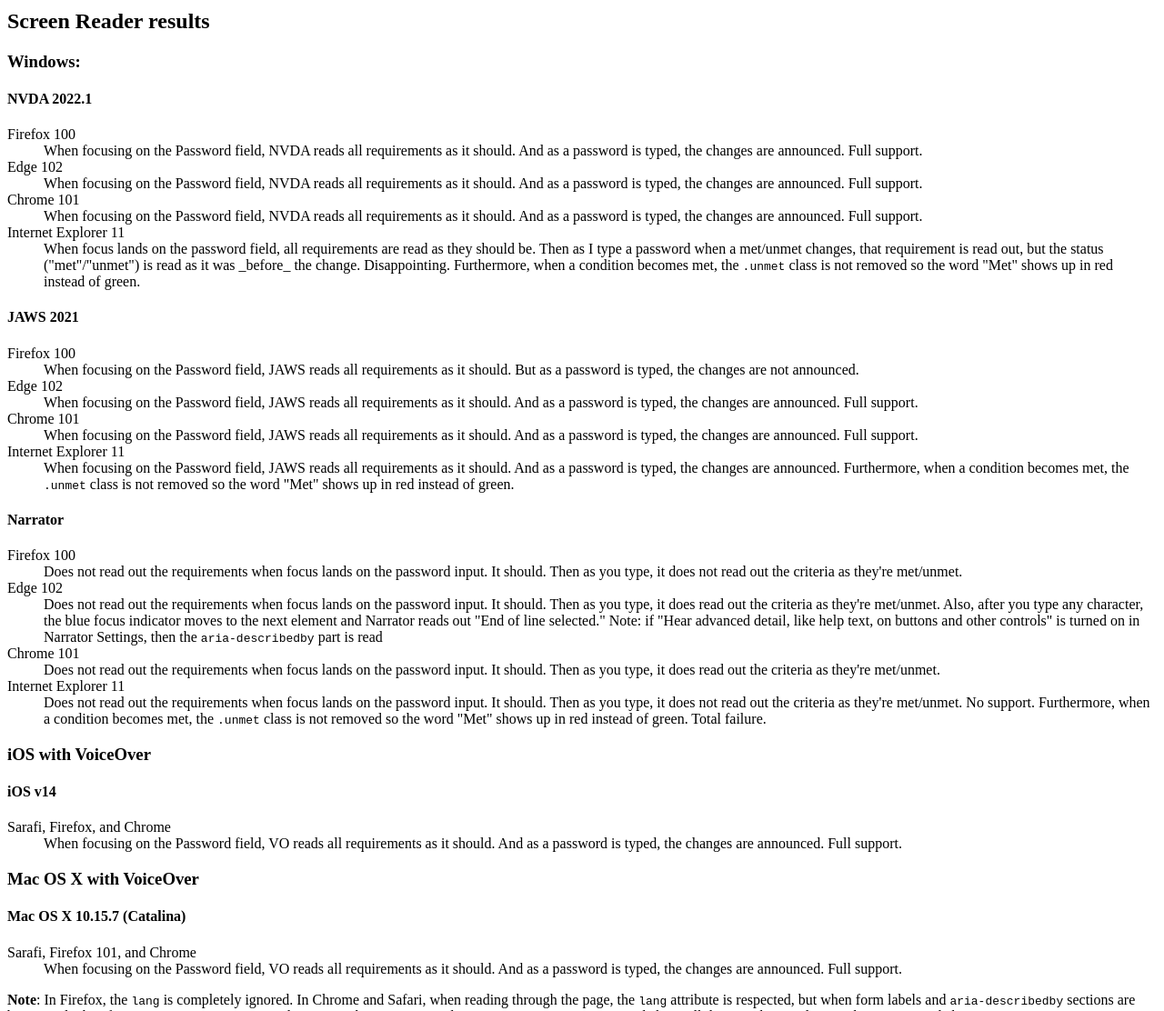
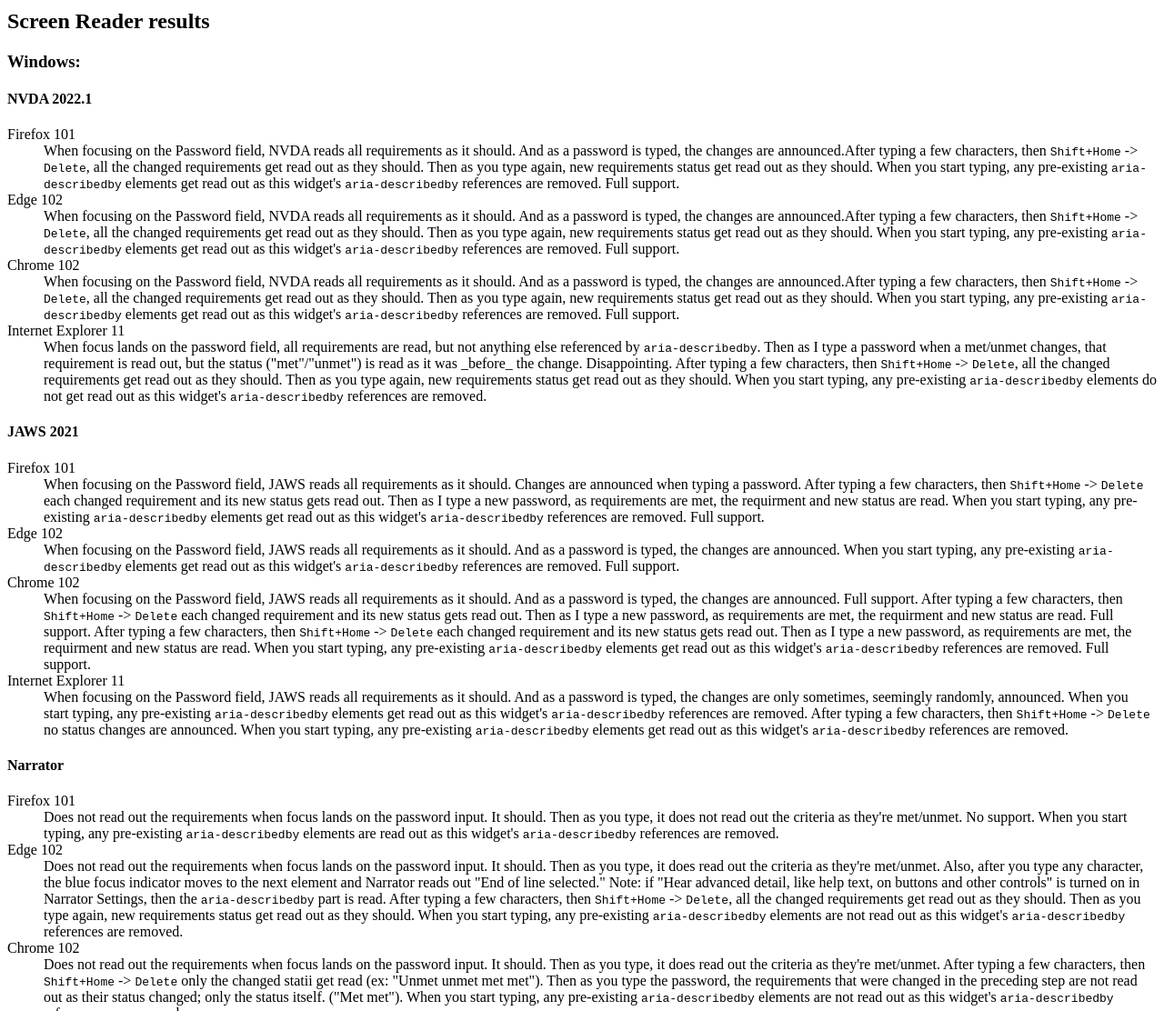
Before and after one commit to andrewnordlund/passwordRequirements, a plain HTML site: page pwReqTest-3.html in a window 1280 px wide. Shown: the part 1260-2372 px from the top of the page at 91% size. Drawn offline with Linux system fonts and the light colour scheme.

Commit message:
Updated SR results.

```diff
--- a/pwReqTest-3.html
+++ b/pwReqTest-3.html
@@ -112,40 +112,40 @@
 					<section>
 						<h4>NVDA 2022.1</h4>
 						<dl>
-							<dt>Firefox 100</dt>
-							<dd>When focusing on the Password field, NVDA reads all requirements as it should.  And as a password is typed, the changes are announced.  Full support.</dd>
+							<dt>Firefox 101</dt>
+							<dd>When focusing on the Password field, NVDA reads all requirements as it should.  And as a password is typed, the changes are announced.After typing a few characters, then <kbd>Shift+Home</kbd> -&gt; <kbd>Delete</kbd>, all the changed requirements get read out as they should.  Then as you type again, new requirements status get read out as they should. When you start typing, any pre-existing <code>aria-describedby</code> elements get read out as this widget's <code>aria-describedby</code> references are removed. Full support.</dd>
 							<dt>Edge 102</dt>
-							<dd>When focusing on the Password field, NVDA reads all requirements as it should.  And as a password is typed, the changes are announced.  Full support.</dd>
-							<dt>Chrome 101</dt>
-							<dd>When focusing on the Password field, NVDA reads all requirements as it should.  And as a password is typed, the changes are announced.  Full support.</dd>
+							<dd>When focusing on the Password field, NVDA reads all requirements as it should.  And as a password is typed, the changes are announced.After typing a few characters, then <kbd>Shift+Home</kbd> -&gt; <kbd>Delete</kbd>, all the changed requirements get read out as they should.  Then as you type again, new requirements status get read out as they should.  When you start typing, any pre-existing <code>aria-describedby</code> elements get read out as this widget's <code>aria-describedby</code> references are removed.  Full support.</dd>
+							<dt>Chrome 102</dt>
+							<dd>When focusing on the Password field, NVDA reads all requirements as it should.  And as a password is typed, the changes are announced.After typing a few characters, then <kbd>Shift+Home</kbd> -&gt; <kbd>Delete</kbd>, all the changed requirements get read out as they should.  Then as you type again, new requirements status get read out as they should.  When you start typing, any pre-existing <code>aria-describedby</code> elements get read out as this widget's <code>aria-describedby</code> references are removed.  Full support.</dd>
 							<dt>Internet Explorer 11</dt>
-							<dd>When focus lands on the password field, all requirements are read as they should be. Then as I type a password when a met/unmet changes, that requirement is read out, but the status ("met"/"unmet") is read as it was _before_ the change.  Disappointing.  Furthermore, when a condition becomes met, the <code>.unmet</code> class is not removed so the word "Met" shows up in red instead of green.</dd>
+							<dd>When focus lands on the password field, all requirements are read, but not anything else referenced by <code>aria-describedby</code>. Then as I type a password when a met/unmet changes, that requirement is read out, but the status ("met"/"unmet") is read as it was _before_ the change.  Disappointing.  After typing a few characters, then <kbd>Shift+Home</kbd> -&gt; <kbd>Delete</kbd>, all the changed requirements get read out as they should.  Then as you type again, new requirements status get read out as they should.  When you start typing, any pre-existing <code>aria-describedby</code> elements do not get read out as this widget's <code>aria-describedby</code> references are removed.</dd>
 						</dl>
 					</section>
 					<section>
 						<h4>JAWS 2021</h4>
 						<dl>
-							<dt>Firefox 100</dt>
-							<dd>When focusing on the Password field, JAWS reads all requirements as it should.  But as a password is typed, the changes are not announced.</dd>
+							<dt>Firefox 101</dt>
+							<dd>When focusing on the Password field, JAWS reads all requirements as it should. Changes are announced when typing a password.  After typing a few characters, then <kbd>Shift+Home</kbd> -&gt; <kbd>Delete</kbd> each changed requirement and its new status gets read out.  Then as I type a new password, as requirements are met, the requirment and new status are read. When you start typing, any pre-existing <code>aria-describedby</code> elements get read out as this widget's <code>aria-describedby</code> references are removed. Full support.</dd>
 							<dt>Edge 102</dt>
-							<dd>When focusing on the Password field, JAWS reads all requirements as it should.  And as a password is typed, the changes are announced.  Full support.</dd>
-							<dt>Chrome 101</dt>
-							<dd>When focusing on the Password field, JAWS reads all requirements as it should.  And as a password is typed, the changes are announced.  Full support.</dd>
+							<dd>When focusing on the Password field, JAWS reads all requirements as it should.  And as a password is typed, the changes are announced. When you start typing, any pre-existing <code>aria-describedby</code> elements get read out as this widget's <code>aria-describedby</code> references are removed.  Full support.</dd>
+							<dt>Chrome 102</dt>
+							<dd>When focusing on the Password field, JAWS reads all requirements as it should.  And as a password is typed, the changes are announced.  Full support. After typing a few characters, then <kbd>Shift+Home</kbd> -&gt; <kbd>Delete</kbd> each changed requirement and its new status gets read out.  Then as I type a new password, as requirements are met, the requirment and new status are read.  Full support.  After typing a few characters, then <kbd>Shift+Home</kbd> -&gt; <kbd>Delete</kbd> each changed requirement and its new status gets read out.  Then as I type a new password, as requirements are met, the requirment and new status are read.  When you start typing, any pre-existing <code>aria-describedby</code> elements get read out as this widget's <code>aria-describedby</code> references are removed.  Full support.</dd>
 							<dt>Internet Explorer 11</dt>
-							<dd>When focusing on the Password field, JAWS reads all requirements as it should.  And as a password is typed, the changes are announced.  Furthermore, when a condition becomes met, the <code>.unmet</code> class is not removed so the word "Met" shows up in red instead of green.</dd>
+							<dd>When focusing on the Password field, JAWS reads all requirements as it should.  And as a password is typed, the changes are only sometimes, seemingly randomly, announced.  When you start typing, any pre-existing <code>aria-describedby</code> elements get read out as this widget's <code>aria-describedby</code> references are removed.  After typing a few characters, then <kbd>Shift+Home</kbd> -&gt; <kbd>Delete</kbd> no status changes are announced.  When you start typing, any pre-existing <code>aria-describedby</code> elements get read out as this widget's <code>aria-describedby</code> references are removed.</dd>
 						</dl>
 					</section>
 					<section>
 						<h4>Narrator</h4>
 						<dl>
-							<dt>Firefox 100</dt>
-							<dd>Does not read out the requirements when focus lands on the password input.  It should.  Then as you type, it does not read out the criteria as they're met/unmet.</dd>
+							<dt>Firefox 101</dt>
+							<dd>Does not read out the requirements when focus lands on the password input.  It should.  Then as you type, it does not read out the criteria as they're met/unmet.  No support.   When you start typing, any pre-existing <code>aria-describedby</code> elements are read out as this widget's <code>aria-describedby</code> references are removed.</dd>
 							<dt>Edge 102</dt>
-							<dd>Does not read out the requirements when focus lands on the password input.  It should.  Then as you type, it does read out the criteria as they're met/unmet.  Also, after you type any character, the blue focus indicator moves to the next element and Narrator reads out "End of line selected."  Note: if "Hear advanced detail, like help text, on buttons and other controls" is turned on in Narrator Settings, then the <code>aria-describedby</code> part is read</dd>
-							<dt>Chrome 101</dt>
-							<dd>Does not read out the requirements when focus lands on the password input.  It should.  Then as you type, it does read out the criteria as they're met/unmet.</dd>
+							<dd>Does not read out the requirements when focus lands on the password input.  It should.  Then as you type, it does read out the criteria as they're met/unmet.  Also, after you type any character, the blue focus indicator moves to the next element and Narrator reads out "End of line selected."  Note: if "Hear advanced detail, like help text, on buttons and other controls" is turned on in Narrator Settings, then the <code>aria-describedby</code> part is read.  After typing a few characters, then <kbd>Shift+Home</kbd> -&gt; <kbd>Delete</kbd>, all the changed requirements get read out as they should.  Then as you type again, new requirements status get read out as they should.  When you start typing, any pre-existing <code>aria-describedby</code> elements are not read out as this widget's <code>aria-describedby</code> references are removed.</dd>
+							<dt>Chrome 102</dt>
+							<dd>Does not read out the requirements when focus lands on the password input.  It should.  Then as you type, it does read out the criteria as they're met/unmet.  After typing a few characters, then <kbd>Shift+Home</kbd> -&gt; <kbd>Delete</kbd> only the changed statii get read (ex: "Unmet unmet met met").  Then as you type the password, the requirements that were changed in the preceding step are not read out as their status changed; only the status itself.  ("Met met").  When you start typing, any pre-existing <code>aria-describedby</code> elements are not read out as this widget's <code>aria-describedby</code> references are removed.</dd>
 							<dt>Internet Explorer 11</dt>
-							<dd>Does not read out the requirements when focus lands on the password input.  It should.  Then as you type, it does not read out the criteria as they're met/unmet.  No support.  Furthermore, when a condition becomes met, the <code>.unmet</code> class is not removed so the word "Met" shows up in red instead of green.  Total failure.</dd>
+							<dd>Does read out the requirements when focus lands on the password input...after a minute of just waiting.  But it only reads out the list items, not the "Your password must contain...." or any other element referenced by <code>aria-describedby</code>.  Then as you type, it reads out the criteria as they're met/unmet twice.  When you start typing, any pre-existing <code>aria-describedby</code> elements are not read out as this widget's <code>aria-describedby</code> references are removed.</dd>
 						</dl>
 					</section>
 				</section>
@@ -165,15 +165,14 @@
 						<h4>Mac OS X 10.15.7 (Catalina)</h4>
 						<dl>
 							<dt>Sarafi, Firefox 101, and Chrome</dt>
-							<dd>When focusing on the Password field, VO reads all requirements as it should.  And as a password is typed, the changes are announced.  Full support.</dd>
+							<dd>When focusing on the Password field, VO reads all requirements as it should.  And as a password is typed, the changes are announced.  After typing a few characters, then <kbd>Shift+Home</kbd> -&gt; <kbd>Delete</kbd> something strange happens. If the status of several criteria changes, only one is read out.  Then as you type requirements' status changes, if the status had changed in the deletion, the status now doesn't get read out, only the requirement.  For example, if you type out "password" then <kbd>Shift+Home</kbd> -&gt; <kbd>Delete</kbd> then "P" you'll hear "At least one uppercase letter met." Then if you type "a" you'll hear "At least 1 lowercase letter."  This happens if the live region is either assertive or polite.</dd>
 						</dl>
 						<p><strong>Note</strong>: In Firefox, the <code>lang</code> is completely ignored.  In Chrome and Safari, when reading through the page, the <code>lang</code> attribute is respected, but when form labels and <code>aria-describedby</code> sections are being read when focus is in an input, it ignores the <code>lang</code> attibute.  For example, my system settings are in English, so all the French is read out with a strong English accent.</p>
-						<p><strong>Note</strong>: After typing a few characters, then <kbd>Shift+Home</kbd> -&gt; <kbd>Delete</kbd> something strange happens. If the status of several criteria changes, only one is read out.  Then as you type requirements' status changes, if the status had changed in the deletion, the status now doesn't get read out, only the requirement.  For example, if you type out "password" then <kbd>Shift+Home</kbd> -&gt; <kbd>Delete</kbd> then "P" you'll hear "At least one uppercase letter met." Then if you type "a" you'll hear "At least 1 lowercase letter."  This happens if the live region is either assertive or polite.</p>
 					</section>
 				</section>
 
 				<h3>Conclusion</h3>
-				<p>This works as expected in most browser, OS, and screen reader combos, except Narrator, which seems to have issues with <code>aria-describedby</code>, with one exception:  If "Hear advanced detail, like help text, on buttons and other controls" is turned on in Narrator Settings, then the <code>aria-describedby</code> part is read in Edge only.  Also, Internet Explorer is reaching end of life as of today, so don't worry about it.  Aria-live regions aren't working in JAWS and Firefox. This is news to me.</p>
+				<p>This works as expected in most browser, OS, and screen reader combos, except Narrator, which seems to have issues with <code>aria-describedby</code>, with one exception:  If "Hear advanced detail, like help text, on buttons and other controls" is turned on in Narrator Settings, then the <code>aria-describedby</code> part is read in Edge only.  Also, Internet Explorer has reached end of life, so don't worry about it.  Aria-live regions sometimes in JAWS and Firefox sometimes need JAWS to be running before you start Firefox.</p>
 				<h3>Recommendations</h3>
 				<ol>
 					<li>This is the best way I could think of doing.  But it works in most stacks.  Feel free to use!</li>
```
